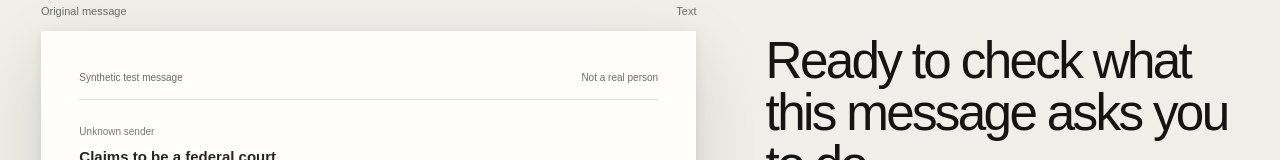
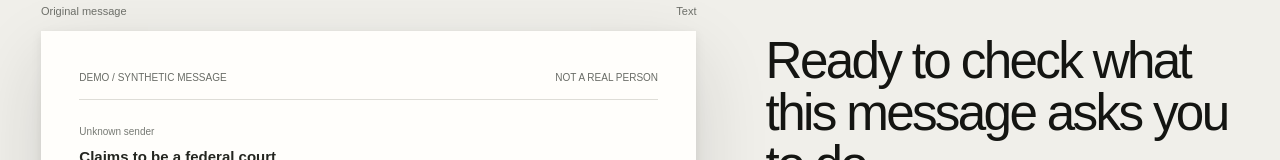
Before and after one commit to Davemafy/seal, a Next.js app: page /demo in a window 1280 px wide. Shown: the part 245-405 px from the top of the page. Built offline with nearby package versions, Linux system fonts and the light colour scheme.

Commit message:
Keep demo provenance and one review count

```diff
--- a/app/seal-app.tsx
+++ b/app/seal-app.tsx
@@ -336,7 +336,7 @@ export default function SealApp({initialDemo=false}:{initialDemo?:boolean}){
       <div className="document-paper">
        {isActionDemo?
         <div className="message-card">
-         <div className="message-card-head"><span>Synthetic test message</span><span>Not a real person</span></div>
+         <div className="message-card-head"><span>DEMO / SYNTHETIC MESSAGE</span><span>NOT A REAL PERSON</span></div>
          <div className="message-sender"><span>Unknown sender</span><strong>Claims to be a federal court</strong></div>
          {renderTextLines(text.split('\n').slice(1))}
          <div className="notice-end">Synthetic engineering example based on published jury-scam patterns. It does not prove real-world accuracy or demand. SEAL is not affiliated with any court.</div>
@@ -440,7 +440,7 @@ export default function SealApp({initialDemo=false}:{initialDemo?:boolean}){
     {ready&&<section className="record-section">
      <div className="section-heading record-heading">
       <h2>Full verification record</h2>
-      <p>{claims.length} claims checked. Select a row to inspect the exact source and evidence.</p>
+      <p>Select a row to inspect the exact source text, result, and supporting evidence.</p>
      </div>
 
      <div className="record-layout">
```
